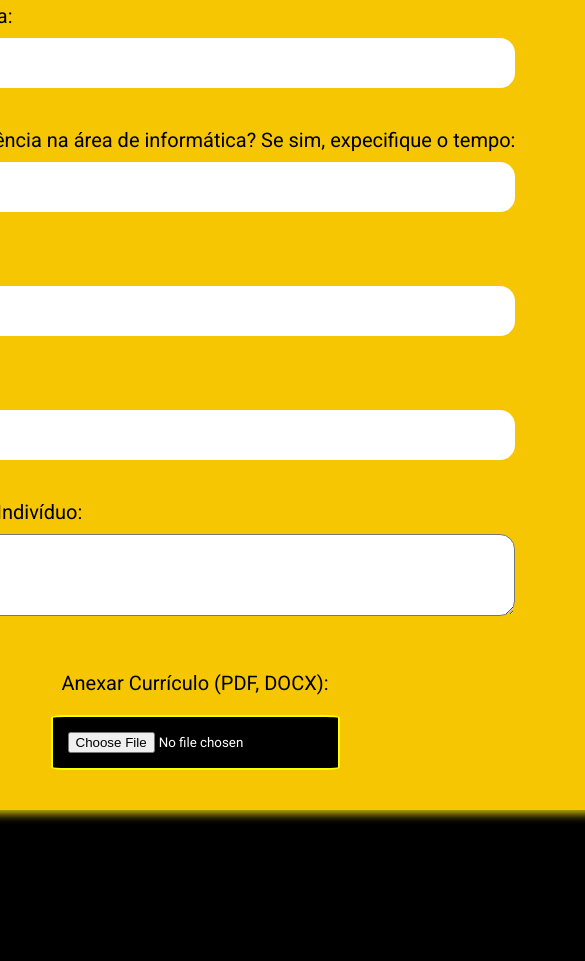
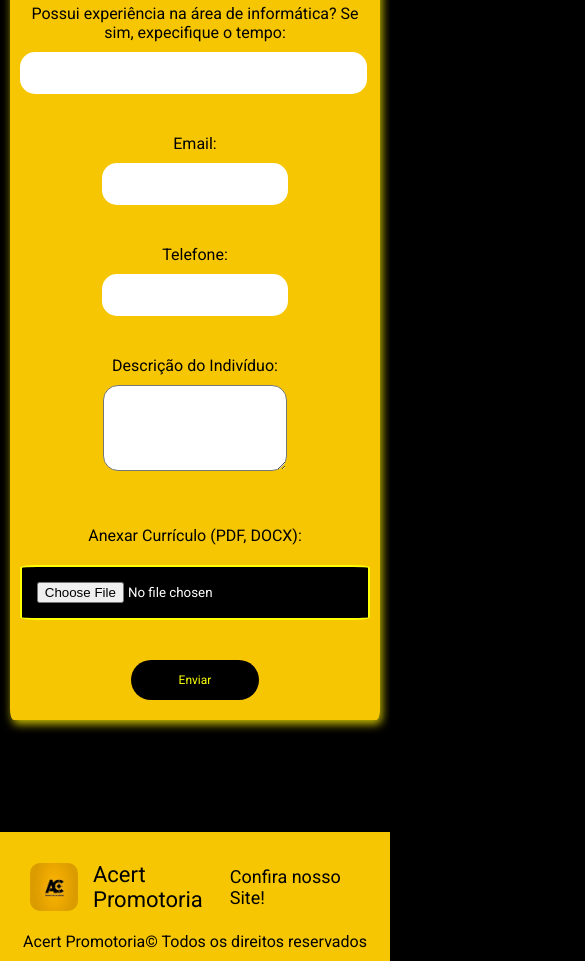
Before and after one commit to Acert-promotoria-repository/Forms-Admissao, a website: page index.html in a window 390 px wide. Shown: the part 540-1501 px from the top of the page, 585 px wide, since content can reach past the window. Before the commit the page ends 1462 px from the top, so only its background shows below. Drawn offline with Linux system fonts and the light colour scheme.

Commit message:
Estilos finalizados, media query para mobile, tablets e telas menores adicionadas

```diff
--- a/css/styles.css
+++ b/css/styles.css
@@ -135,3 +135,165 @@ h1{
 .letra-amarela{
     color: rgb(251, 255, 0);
 }
+
+.button-container{
+    width: 100%;
+    height: 100%;
+    display: flex;
+    align-items: center;
+    justify-content: center;
+    margin-top: 10px;
+    margin-bottom: 10px;
+}
+
+.button-container button{
+
+    width: 13rem;
+    height: 3rem;
+
+    color: rgb(251, 255, 0) ;
+
+    border-radius: 20px;
+    border:none;
+    background-color: black;
+    cursor: pointer;
+    font-size: 18px;
+}
+
+.footer{
+    background-color: rgb(247, 198, 3);
+    width: 100%;
+    height: 100%;
+    display:flex;
+    justify-content: center;
+    align-items: center;
+    flex-direction: column;
+    padding: 15px 15px 15px 15px;
+}
+
+.footer-container{
+    background-color: rgb(247, 198, 3);
+    width: 100%;
+    height: 100%;
+    display:flex;
+    justify-content: space-between;
+    align-items: center;
+    padding: 20px 20px 20px 20px;
+}
+
+.footer-container-span{
+
+    color: black;
+}
+
+/* Estilo para dispositivos menores que 1024px (tablets e notebooks pequenos) */
+@media (max-width: 1024px) {
+    .form-container form {
+        width: 80%;
+    }
+
+    .form-group input,
+    .form-group textarea {
+        width: 100%;
+        font-size: 18px;
+    }
+
+    .form-group-curriculo input {
+        width: 90%;
+    }
+
+    .button-container button {
+        width: 10rem;
+        font-size: 16px;
+    }
+}
+
+/* Estilo para dispositivos menores que 768px (tablets em modo retrato e celulares grandes) */
+@media (max-width: 768px) {
+    .navbar {
+        text-align: center;
+    }
+
+    .logo-container img {
+        height: 4rem;
+    }
+
+    .assets a {
+        font-size: 18px;
+    }
+
+    .form-container {
+        margin-top: 3rem;
+    }
+
+    .form-container form {
+        width: 90%;
+    }
+
+    .form-group input,
+    .form-group textarea {
+        width: 20rem;
+        font-size: 16px;
+
+    }
+
+    #exp{
+        justify-content: center;
+        align-items: center;
+        display: center;
+        width: 99%;
+    }
+
+    .form-group-curriculo input {
+        width: 95%;
+    }
+
+    .button-container button {
+        width: 9rem;
+        height: 2.5rem;
+        font-size: 14px;
+    }
+
+    label{
+        text-align: center;
+    }
+}
+
+/* Estilo para dispositivos menores que 480px (celulares) */
+@media (max-width: 480px) {
+    body {
+        font-size: 16px;
+    }
+
+    .navbar {
+        text-align: center;
+    }
+
+    .logo-container img {
+        height: 3rem;
+    }
+
+    .form-container form {
+        width: 95%;
+    }
+
+    .form-group input,
+    .form-group textarea {
+        width: 100%;
+        font-size: 14px;
+    }
+
+    .form-group-curriculo input {
+        width: 100%;
+    }
+
+    .button-container button {
+        width: 8rem;
+        height: 2.5rem;
+        font-size: 12px;
+    }
+
+    .footer {
+        padding: 10px;
+    }
+}
--- a/index.html
+++ b/index.html
@@ -58,8 +58,29 @@
                     <label for="curriculo">Anexar Currículo (PDF, DOCX):</label>
                     <input type="file" id="curriculo" name="curriculo" accept=".pdf,.doc,.docx" required>
                 </div>
+
+                <section class="button-container">
+                    <button type="submit">Enviar</button>
+                </section>
              </form>
         </section>
     <!--Formulario-->
+
+    <!--Footer-->
+        <footer class="footer">
+        <section class="footer-container">
+            <section class="logo-container">
+                <img src="/assets/LogoAcert.jfif" alt="logo Acert">
+                <span> Acert Promotoria</span>
+            </section>
+            <section class="assets">
+                <a href="https://www.acertpromotora.com/" target="_blank">Confira nosso Site!</a>
+            </section>
+        </section>
+        <section class="footer-container-span">
+            <span>Acert Promotoria© Todos os direitos reservados</span>
+        </section>
+        </footer>
+    <!--Footer-->
 </body>
 </html>
```
Also changed, not shown: src/index.ts (+15 -1 lines).
